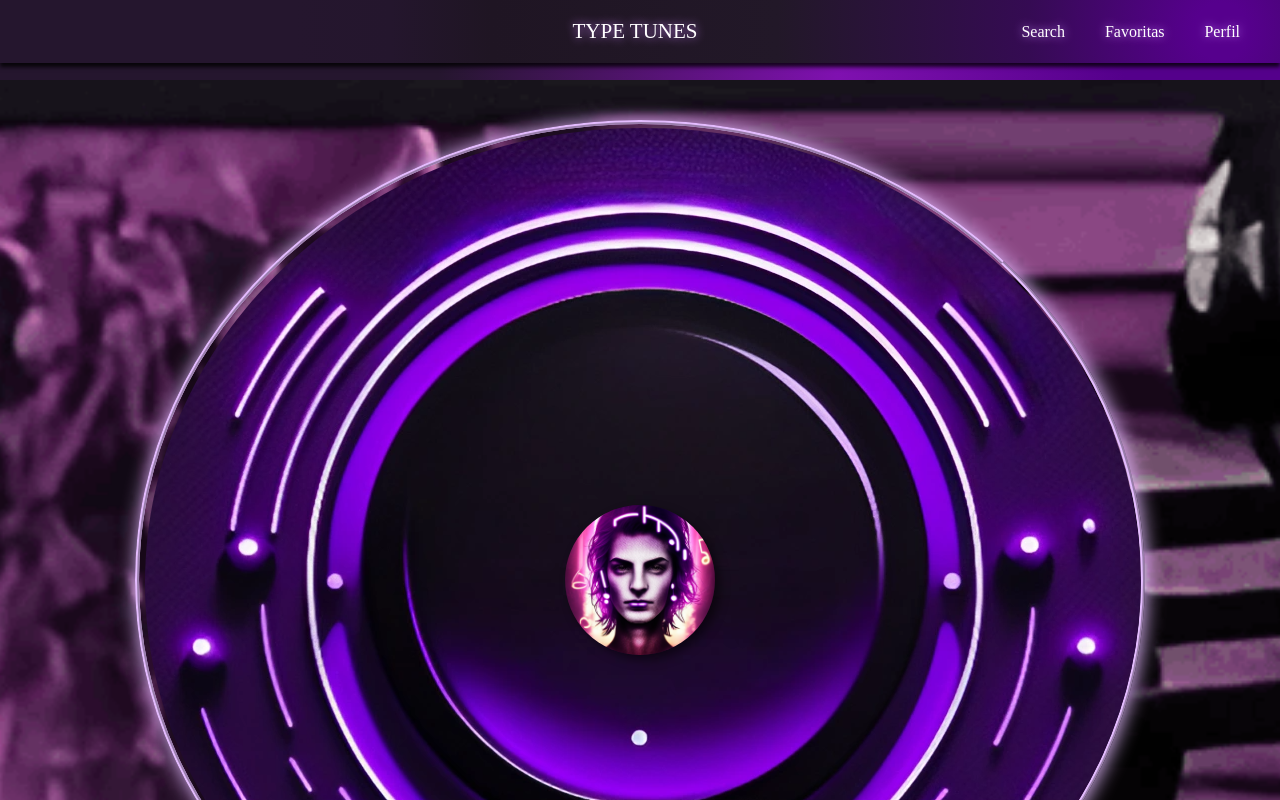
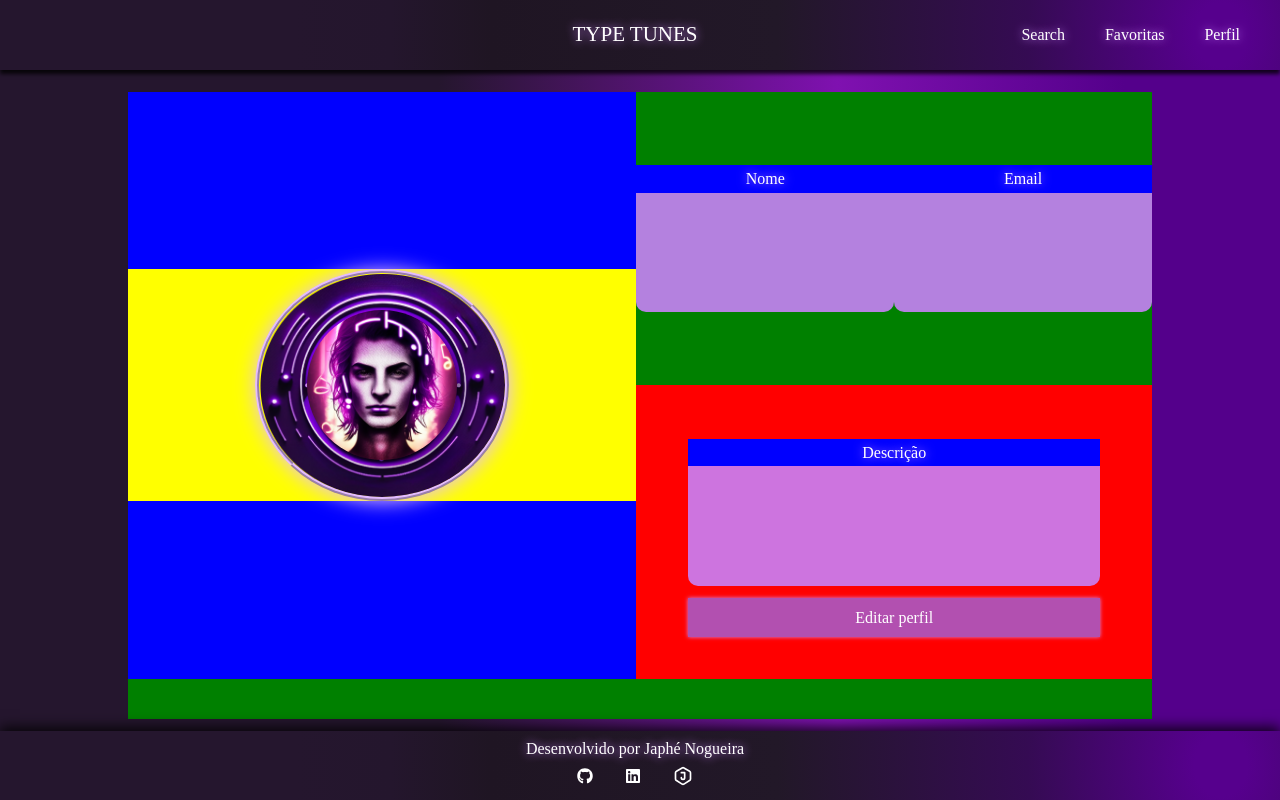
Before and after one commit to cafe51/Type-Tunes, a React (Create React App) app: page /profile in a window 1280 px wide. Shown: the top 800 px of the page. Built offline with nearby package versions, Linux system fonts and the light colour scheme.

Commit message:
elementos de profile e profile edit posicionados para tela grande

```diff
--- a/src/pages/Profile/Profile.tsx
+++ b/src/pages/Profile/Profile.tsx
@@ -6,7 +6,21 @@ import { IdefaultUser } from '../../interfaces';
 import genericProfile from '../../pictures/generic-profile.jpg';
 import portrait from '../../pictures/image-border (copy) (1).png';
 import { Link } from 'react-router-dom';
-import { PicturePortrait, ProfileImage, ProfilePicture, ProfileWrapper, UserInfo, UserInfoMainContainer } from '../../styles/ProfileStyles';
+import {
+  PicturePortrait,
+  ProfileImage,
+  ProfileImageContainer,
+  ProfilePicture,
+  ProfileWrapperMain,
+  ProfileWrapper,
+  UseInfoContainer,
+  UserInfo,
+  UserInfoMainContainer,
+  Title,
+  NameAndEmailContainer,
+  DescriptionAndButtonContainer,
+  UserDescriptionInfo
+} from '../../styles/ProfileStyles';
 
 type ProfileState = {
   user: IdefaultUser | null,
@@ -25,13 +39,14 @@ class Profile extends React.Component<Record<string, never>, ProfileState> {
   render() {
     const { user } = this.state;
     return (
-      <div data-testid="page-profile">
+      <ProfileWrapperMain data-testid="page-profile">
         <Header />
         <ProfileWrapper>
           { !user
             ? <Loading />
             :
             <UserInfoMainContainer>
+              <ProfileImageContainer>
                 <ProfileImage>
                   <PicturePortrait alt="User avatar portrait" src={portrait} />
                   {
@@ -40,23 +55,30 @@ class Profile extends React.Component<Record<string, never>, ProfileState> {
                       : <ProfilePicture data-testid="profile-image" alt="User avatar" src={user.image} />
                   }
                 </ProfileImage>
+              </ProfileImageContainer>
+              <UseInfoContainer>
+                <NameAndEmailContainer>
                   <UserInfo>
-                <h2>Nome</h2>
+                    <Title><h2>Nome</h2></Title>
                     <h2>{user.name}</h2>
                   </UserInfo>
                   <UserInfo>
-                <h2>Email</h2>
+                    <Title><h2>Email</h2></Title>
                     <h2>{user.email}</h2>
                   </UserInfo>
-              <UserInfo>
-                <h2>Descrição</h2>
+                </NameAndEmailContainer>
+                <DescriptionAndButtonContainer>
+                  <UserDescriptionInfo>
+                    <Title><h2>Descrição</h2></Title>
                     <h2>{user.description}</h2>
-              </UserInfo>
+                  </UserDescriptionInfo>
                   <button><Link to="/profile/edit">Editar perfil</Link></button>
+                </DescriptionAndButtonContainer>
+              </UseInfoContainer>
             </UserInfoMainContainer>
           }
         </ProfileWrapper>
-      </div>
+      </ProfileWrapperMain>
     );
   }
 }
--- a/src/pages/Profile/ProfileEdit.tsx
+++ b/src/pages/Profile/ProfileEdit.tsx
@@ -7,7 +7,7 @@ import { IdefaultUser } from '../../interfaces';
 import { ProfileEditState } from '../../types';
 import genericProfile from '../../pictures/generic-profile.jpg';
 import portrait from '../../pictures/image-border (copy) (1).png';
-import { PicturePortrait, ProfileImage, ProfilePicture, ProfileWrapper, UserFormMainContainer, UserInfo } from '../../styles/ProfileStyles';
+import { PicturePortrait, ProfileImage, ProfilePicture, ProfileWrapper, UserFormMainContainer, UserInfo, UserInfoMainContainer, Title, NameAndEmailContainer, DescriptionAndButtonContainer, ProfileWrapperMain, ProfileImageContainer, UseInfoContainer } from '../../styles/ProfileStyles';
 // import { Input } from '../../styles/SearchStyles';
 
 class ProfileEdit extends React.Component {
@@ -74,6 +74,8 @@ class ProfileEdit extends React.Component {
     const formulario = loading ? <Loading /> : (
 
       <UserFormMainContainer>
+        <UserInfoMainContainer>
+          <ProfileImageContainer>
             <ProfileImage>
               <PicturePortrait alt="User avatar portrait" src={portrait} />
               {
@@ -97,8 +99,12 @@ class ProfileEdit extends React.Component {
                 />
               </label>
             </UserInfo>
+          </ProfileImageContainer>
+
+          <UseInfoContainer>
+            <NameAndEmailContainer>
               <UserInfo>
-          <h2>Nome</h2>
+                <Title><h2>Nome</h2></Title>
                 <label htmlFor="name">
               Fique a vontade para usar o nome que você quiser
                   <input
@@ -112,7 +118,7 @@ class ProfileEdit extends React.Component {
                 </label>
               </UserInfo>
               <UserInfo>
-          <h2>Email</h2>
+                <Title><h2>Email</h2></Title>
                 <label htmlFor="email">
                   {' '}
               Escolha seu email mais bonito
@@ -126,8 +132,10 @@ class ProfileEdit extends React.Component {
                   />
                 </label>
               </UserInfo>
+            </NameAndEmailContainer>
+            <DescriptionAndButtonContainer>
               <UserInfo>
-          <h2>Descrição</h2>
+                <Title><h2>Descrição</h2></Title>
                 <label htmlFor="description">
               Descreva-se da forma como você quiser
                   <textarea
@@ -147,15 +155,20 @@ class ProfileEdit extends React.Component {
               >
             Editar perfil
               </button>
+            </DescriptionAndButtonContainer>
+          </UseInfoContainer>
+        </UserInfoMainContainer>
       </UserFormMainContainer>
     );
     return (
       <section>
+        <ProfileWrapperMain data-testid="page-profile-edit">
           <Header />
-        <ProfileWrapper data-testid="page-profile-edit">
+          <ProfileWrapper >
             {formulario}
             { redirect ? <Navigate to="/profile" /> : '' }
           </ProfileWrapper>
+        </ProfileWrapperMain>
       </section>
     );
   }
--- a/src/styles/ProfileStyles.ts
+++ b/src/styles/ProfileStyles.ts
@@ -1,5 +1,9 @@
 import styled, { css } from 'styled-components';
 import backgroundProfile from '../images/violino.png';
+
+export const ProfileWrapperMain = styled.section`
+  height: 100%;
+`;
 
 const flexCenterColumn = css`
   display: flex;
@@ -18,6 +22,16 @@ export const ProfileWrapper = styled.div`
   background-size: 330%;
   background-position-y: 80px;
   background-position-x: -350px;
+  @media (min-width: 768px) {
+    padding-top: 80px;
+    height: 100%;
+    background-image: none;
+    /* flex-direction: row; */
+    /* margin: 30%; */
+    /* background-color: green; */
+    /* padding-top: -100px; */
+    /* width: 40%; */
+  }
 `;
 
 export const PicturePortrait = styled.img`
@@ -26,10 +40,28 @@ export const PicturePortrait = styled.img`
   object-fit: cover;
   border: 4px ridge #e4bcff;
   box-shadow: 1px 1px 20px #e4bcff;
+
+  @media (min-width: 768px) {
+    width: 50%;
+  }
+`;
+
+
+export const ProfileImageContainer = styled.div`
+  ${flexCenterColumn}
+
+  @media (min-width: 768px) {
+    background-color: blue;
+    height: 100%;
+  }
 `;
 
 export const ProfileImage = styled.div`
   ${flexCenterColumn}
+
+  @media (min-width: 768px) {
+    background-color: yellow;
+  }
 `;
 
 export const ProfilePicture = styled.img`
@@ -41,12 +73,36 @@ export const ProfilePicture = styled.img`
   box-shadow: 5px 5px 10px rgba(0,0,0,0.5);
 `;
 
+export const NameAndEmailContainer = styled.div`
+  ${flexCenterColumn}
+  width: 100%;
+  @media (min-width: 768px) {
+    flex-direction: row;
+    /* justify-itens: center; */
+    /* align-items: baseline; */
+    height: 100%;
+    background-color: green;
+  }
+`;
+
+export const DescriptionAndButtonContainer = styled.div`
+  ${flexCenterColumn}
+  width: 100%;
+    @media (min-width: 768px) {
+    /* justify-itens: center; */
+    /* align-items: baseline; */
+    height: 100%;
+    /* background-color: green; */
+  }
+`;
+
+
 const styledContainer = css`
   ${flexCenterColumn}
   padding-bottom: 40px;
   text-align: center;
-  margin-top: 20px;
-  margin-bottom: 40px;
+  margin-top: 12px;
+  margin-bottom: 12px;
   width: 80%;
   /* box-shadow: 2px 2px 8px #C881F8; */
 
@@ -57,6 +113,14 @@ const styledContainer = css`
     margin-bottom: 20px;
     word-wrap: break-word;
   }
+
+  @media (min-width: 768px) {
+    /* flex-direction: row; */
+    /* margin: 30%; */
+    /* background-color: green; */
+    /* padding-top: -100px; */
+    /* width: 40%; */
+  }
 `;
 
 export const UserInfoMainContainer = styled.div`
@@ -64,7 +128,17 @@ export const UserInfoMainContainer = styled.div`
   border-top-right-radius: 120px;
   ${styledContainer}
 
-  /* background-color: green; */
+  @media (min-width: 768px) {
+    flex-direction: row;
+    height: 100%;
+    background-color: green;
+    border-top-left-radius: 0px;
+    border-top-right-radius: 0px;
+    /* margin: 30%; */
+    /* background-color: green; */
+    /* padding-top: -100px; */
+    /* width: 40%; */
+  }
 
 `;
 
@@ -72,7 +146,26 @@ export const UserInfoMainContainer = styled.div`
 export const UserFormMainContainer = styled.form`
   border-top-left-radius: 120px;
   border-top-right-radius: 120px;
+  width: 100%;
   ${styledContainer}
+`;
+
+export const UseInfoContainer = styled.div`
+  display: flex;
+  flex-direction: column;
+  align-items: center;
+  /* background-color: red; */
+  width: 100%;
+  @media (min-width: 768px) {
+    height: 100%;
+    background-color: red;
+    /* flex-direction: row; */
+    /* margin: 30%; */
+    /* background-color: green; */
+    /* padding-top: -100px; */
+    /* width: 40%; */
+  }
+
 `;
 
 
@@ -104,6 +197,76 @@ export const UserInfo = styled.div`
     &::placeholder {
       font-size: 16px;
       color: #82488D;
+    }
   }
+  @media (min-width: 768px) {
+    justify-content: start;
+    align-items: center;
+    height: 50%;
+    h2 {
+    margin-bottom: 0px;
+    font-size: 16px;
+  }
+    p {
+      margin-bottom: 0px;
+      word-wrap: break-word;
+    }
   }
 `;
+
+export const UserDescriptionInfo = styled.div`
+  height: auto;
+  border-radius: 10px;
+  background: rgba(200, 129, 248, 0.9);
+  ${styledContainer}
+
+  label {
+    display: flex;
+    flex-direction: column;
+    width: 80%;
+  }
+
+  input, textarea {
+    margin-top: 16px;
+    background: white;
+    color: #82488D;
+    border-radius: 8px;
+    &:focus {
+      background: #82488D;
+      outline-style: solid;
+      outline-width: 2px;
+      outline-color: #B250B0;
+      color: white;
+
+    }
+    &::placeholder {
+      font-size: 16px;
+      color: #82488D;
+    }
+  }
+  @media (min-width: 768px) {
+    justify-content: start;
+    align-items: center;
+    height: 50%;
+    h2 {
+    margin-bottom: 0px;
+    font-size: 16px;
+  }
+    p {
+      margin-bottom: 0px;
+      word-wrap: break-word;
+    }
+  }
+
+`;
+
+export const Title = styled.div`
+  ${flexCenterColumn}
+  background-color: blue;
+  width: 100%;
+  padding: 4px 0px;
+
+  h2 {
+    margin: auto;
+  }
+`;
--- a/src/styles/SearchStyles.ts
+++ b/src/styles/SearchStyles.ts
@@ -1,7 +1,7 @@
 import styled from 'styled-components';
 import backgroundSerchScreen from '../images/searchBackground.png';
 
-export const SearchWrapperMain = styled.div`
+export const SearchWrapperMain = styled.section`
   height: 100%;
 
   @media (min-width: 768px) {
```
Lines whose indentation alone changed are shown as unchanged.
